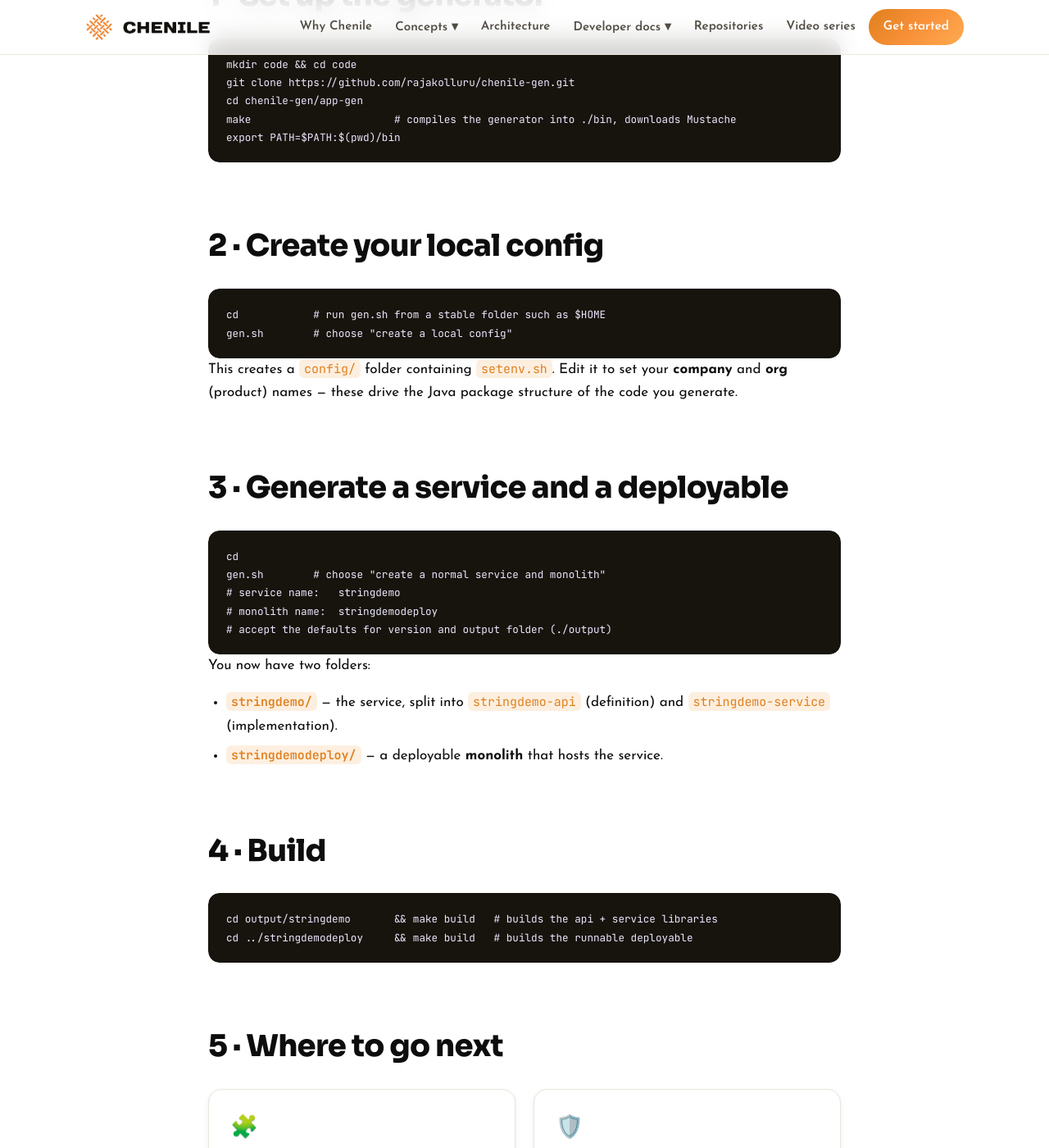
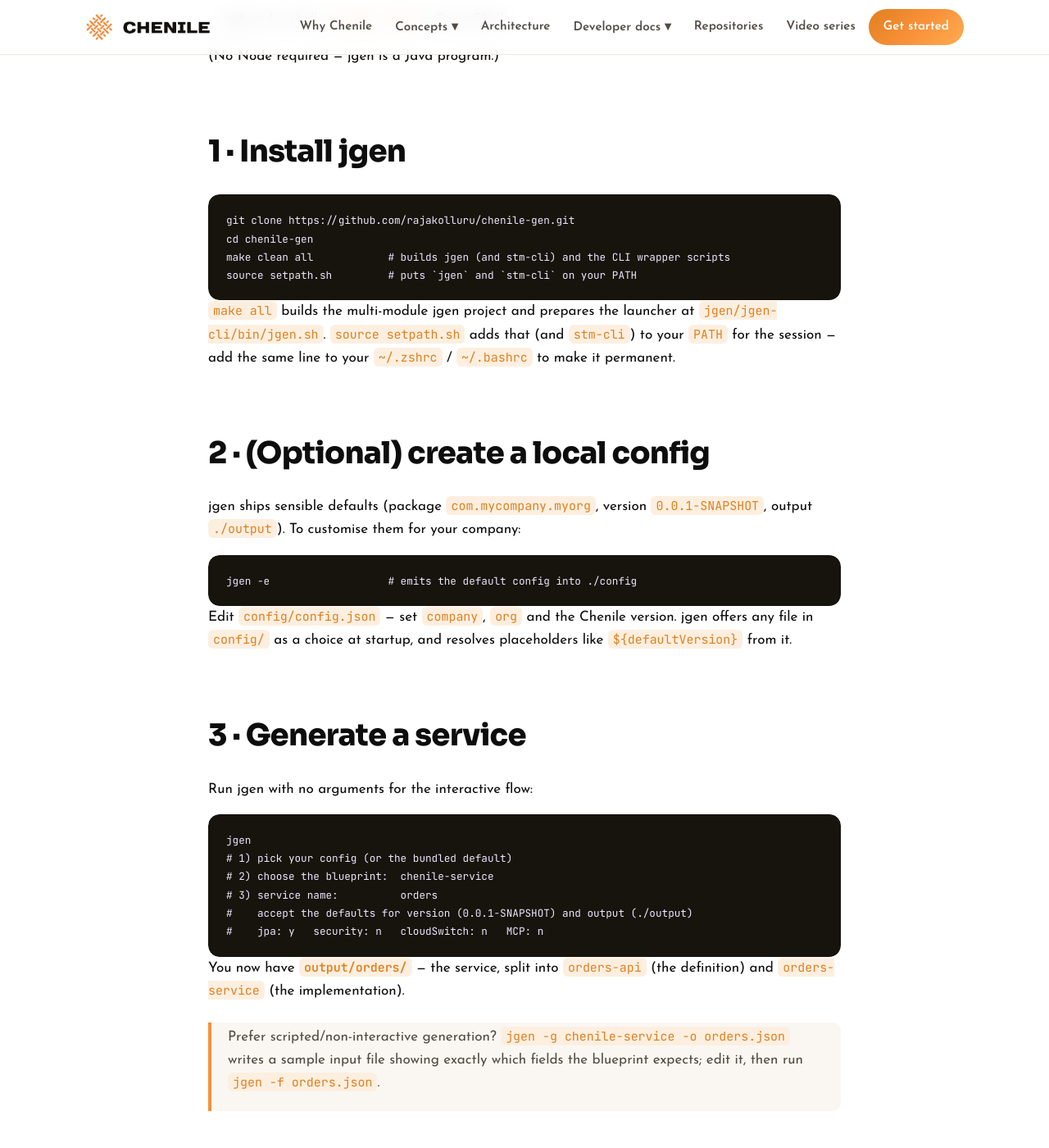
Before and after one commit to rajakolluru/cheniledocs.github.io, a Jekyll site: the page built from pages/get-started.md, in a window 1280 px wide and 1400 px high, scrolled down 806 px. Shown: the whole window at 82% size. Built offline with Jekyll 4.4.1, drawn with Linux system fonts in a browser that asks for light colours; some of the changed text lies outside the part shown.

Commit message:
changes to use jgen

````diff
--- a/_data/nav.yml
+++ b/_data/nav.yml
@@ -31,6 +31,8 @@
       url: "/concepts/13-multi-tenant-saas/"
     - title: "14 · Trajectories"
       url: "/concepts/14-trajectories/"
+    - title: "15 · Writing blueprints"
+      url: "/concepts/15-blueprints/"
 - title: "Architecture"
   url: "/architecture/"
 - title: "Developer docs"
--- a/_includes/footer.html
+++ b/_includes/footer.html
@@ -25,6 +25,7 @@
           <li><a href="{{ '/concepts/12-jgen/' | relative_url }}">jgen code generation</a></li>
           <li><a href="{{ '/concepts/13-multi-tenant-saas/' | relative_url }}">Multi-tenant SaaS</a></li>
           <li><a href="{{ '/concepts/14-trajectories/' | relative_url }}">Trajectories</a></li>
+          <li><a href="{{ '/concepts/15-blueprints/' | relative_url }}">Writing blueprints</a></li>
         </ul>
       </div>
       <div>
--- a/pages/get-started.md
+++ b/pages/get-started.md
@@ -2,77 +2,103 @@
 title: "Get started"
 kicker: "Quickstart"
 permalink: /get-started/
-summary: "Generate an api + service pair, build a deployable monolith, and start attaching policies. Under ten minutes on a machine with Node, Make and Maven."
+summary: "Scaffold a Chenile service with jgen, build a deployable mini-monolith, and start attaching policies — in about ten minutes with Java, Maven and git."
 ---
+
+<div class="callout" style="margin-bottom:1.6em">
+  <div class="t">Heads up — use <code>jgen</code>, not <code>app-gen</code></div>
+  The older Node-based <code>app-gen</code> / <code>gen.sh</code> generator is <strong>deprecated</strong>. The current, supported generator is <strong>jgen</strong> — a pure-Java, blueprint-driven tool. Everything below uses jgen. See <a href="/concepts/12-jgen/">jgen in depth</a> and <a href="/concepts/15-blueprints/">writing blueprints</a>.
+</div>
 
 ## What you'll need
 
-- **Node** — the generator uses Mustache (downloaded automatically).
-- **GNU/UNIX `make`** — to build the generator the first time.
-- **Maven (`mvn`)** — to build the generated service.
-- A shell — `bash` or PowerShell.
+- **Java 17+** — jgen and the generated services are Java/Spring Boot.
+- **Maven (`mvn`)** — to build jgen and the generated project.
+- **git** and a shell — `bash`, `zsh` or PowerShell.
 
-## 1 · Set up the generator
+(No Node required — jgen is a Java program.)
+
+## 1 · Install jgen
 
 ```bash
-mkdir code && cd code
 git clone https://github.com/rajakolluru/chenile-gen.git
-cd chenile-gen/app-gen
-make                       # compiles the generator into ./bin, downloads Mustache
-export PATH=$PATH:$(pwd)/bin
+cd chenile-gen
+make clean all            # builds jgen (and stm-cli) and the CLI wrapper scripts
+source setpath.sh         # puts `jgen` and `stm-cli` on your PATH
 ```
 
-## 2 · Create your local config
+`make all` builds the multi-module jgen project and prepares the launcher at `jgen/jgen-cli/bin/jgen.sh`. `source setpath.sh` adds that (and `stm-cli`) to your `PATH` for the session — add the same line to your `~/.zshrc` / `~/.bashrc` to make it permanent.
+
+## 2 · (Optional) create a local config
+
+jgen ships sensible defaults (package `com.mycompany.myorg`, version `0.0.1-SNAPSHOT`, output `./output`). To customise them for your company:
 
 ```bash
-cd            # run gen.sh from a stable folder such as $HOME
-gen.sh        # choose "create a local config"
+jgen -e                   # emits the default config into ./config
 ```
 
-This creates a `config/` folder containing `setenv.sh`. Edit it to set your **company** and **org** (product) names — these drive the Java package structure of the code you generate.
+Edit `config/config.json` — set `company`, `org` and the Chenile version. jgen offers any file in `config/` as a choice at startup, and resolves placeholders like `${defaultVersion}` from it.
 
-## 3 · Generate a service and a deployable
+## 3 · Generate a service
+
+Run jgen with no arguments for the interactive flow:
 
 ```bash
-cd
-gen.sh        # choose "create a normal service and monolith"
-# service name:   stringdemo
-# monolith name:  stringdemodeploy
-# accept the defaults for version and output folder (./output)
+jgen
+# 1) pick your config (or the bundled default)
+# 2) choose the blueprint:  chenile-service
+# 3) service name:          orders
+#    accept the defaults for version (0.0.1-SNAPSHOT) and output (./output)
+#    jpa: y   security: n   cloudSwitch: n   MCP: n
 ```
 
-You now have two folders:
+You now have **`output/orders/`** — the service, split into `orders-api` (the definition) and `orders-service` (the implementation).
 
-- **`stringdemo/`** — the service, split into `stringdemo-api` (definition) and `stringdemo-service` (implementation).
-- **`stringdemodeploy/`** — a deployable **monolith** that hosts the service.
+> Prefer scripted/non-interactive generation? `jgen -g chenile-service -o orders.json` writes a sample input file showing exactly which fields the blueprint expects; edit it, then run `jgen -f orders.json`.
 
-## 4 · Build
+## 4 · Generate a mini-monolith to host it
+
+A service module is a library — it's deployed by a **mini-monolith**. Generate one and add your service as a dependency:
 
 ```bash
-cd output/stringdemo       && make build   # builds the api + service libraries
-cd ../stringdemodeploy     && make build   # builds the runnable deployable
+jgen
+# choose the blueprint:  minimonolith
+# monolith name:         ordersdeploy
+# add "orders" under the dependencies prompt (and enable H2 console / query controller if you like)
 ```
 
-## 5 · Where to go next
+This produces **`output/ordersdeploy/`** — a runnable Spring Boot deployable that hosts one or more Chenile services.
+
+## 5 · Build &amp; run
+
+```bash
+cd output/orders       && make build     # builds the api + service libraries (mvn install)
+cd ../ordersdeploy     && make build     # builds the deployable
+cd ../ordersdeploy     && make run       # starts it — call your endpoint with the scripts in scripts/
+```
+
+## More blueprints
+
+`jgen` ships a blueprint for almost every kind of Chenile module — a workflow service, a MyBatis query, an interceptor, a batch job, integration tests, even a blueprint that generates blueprints. Explore them all:
 
 <div class="grid-2" style="margin-top:1.4em">
   <div class="card">
+    <div class="ic">🧬</div>
+    <h3>jgen in depth</h3>
+    <p>Every built-in blueprint, the interactive vs. file-driven flows, config and template mechanics — with a live blueprint picker.</p>
+    <p style="margin-top:10px"><a href="/concepts/12-jgen/">jgen code generation →</a></p>
+  </div>
+  <div class="card">
+    <div class="ic">📐</div>
+    <h3>Write your own blueprint</h3>
+    <p>The anatomy of a blueprint and how to scaffold a new one with the <code>jgen-blueprint</code> blueprint.</p>
+    <p style="margin-top:10px"><a href="/concepts/15-blueprints/">Blueprints →</a></p>
+  </div>
+  <div class="card">
     <div class="ic">🧩</div>
     <h3>Understand the split</h3>
-    <p>See exactly what lives in the <code>api</code> vs <code>service</code> module and why consumers only ever depend on the <code>api</code>.</p>
+    <p>What lives in the <code>api</code> vs <code>service</code> module, and why consumers only ever depend on the <code>api</code>.</p>
     <p style="margin-top:10px"><a href="/concepts/02-definition-vs-implementation/">Definition vs. implementation →</a></p>
-  </div>
-  <div class="card">
-    <div class="ic">🛡️</div>
-    <h3>Attach a policy</h3>
-    <p>Add a cross-cutting concern as an interceptor and choose whether it runs at the gateway, the last mile, or both.</p>
-    <p style="margin-top:10px"><a href="/concepts/05-how-chenile-helps/">How Chenile helps →</a></p>
-  </div>
-  <div class="card">
-    <div class="ic">📚</div>
-    <h3>Full documentation</h3>
-    <p>Tutorials, developer guides and release notes for every module.</p>
-    <p style="margin-top:10px"><a href="{{ site.docs_url }}">cheniledocs →</a></p>
   </div>
   <div class="card">
     <div class="ic">▶️</div>
@@ -84,5 +110,5 @@
 
 <div class="callout" style="margin-top:2em">
   <div class="t">Note</div>
-  Command names and repository paths above follow the current Chenile tutorial. If your generated layout differs, check the <a href="{{ site.docs_url }}">documentation</a> for your version.
+  Chenile artifacts are on Maven Central, so generated projects build without compiling the framework from source. If a prompt or generated path differs on your version, run <code>jgen -g &lt;blueprint&gt;</code> to see that blueprint's exact fields.
 </div>
````
Also changed, not shown: _concepts/12-jgen.md (+2 -0 lines), _concepts/15-blueprints.md (added, +128 -0 lines), _episodes/04-your-first-chenile-service.md (+14 -14 lines), index.html (+8 -0 lines).
